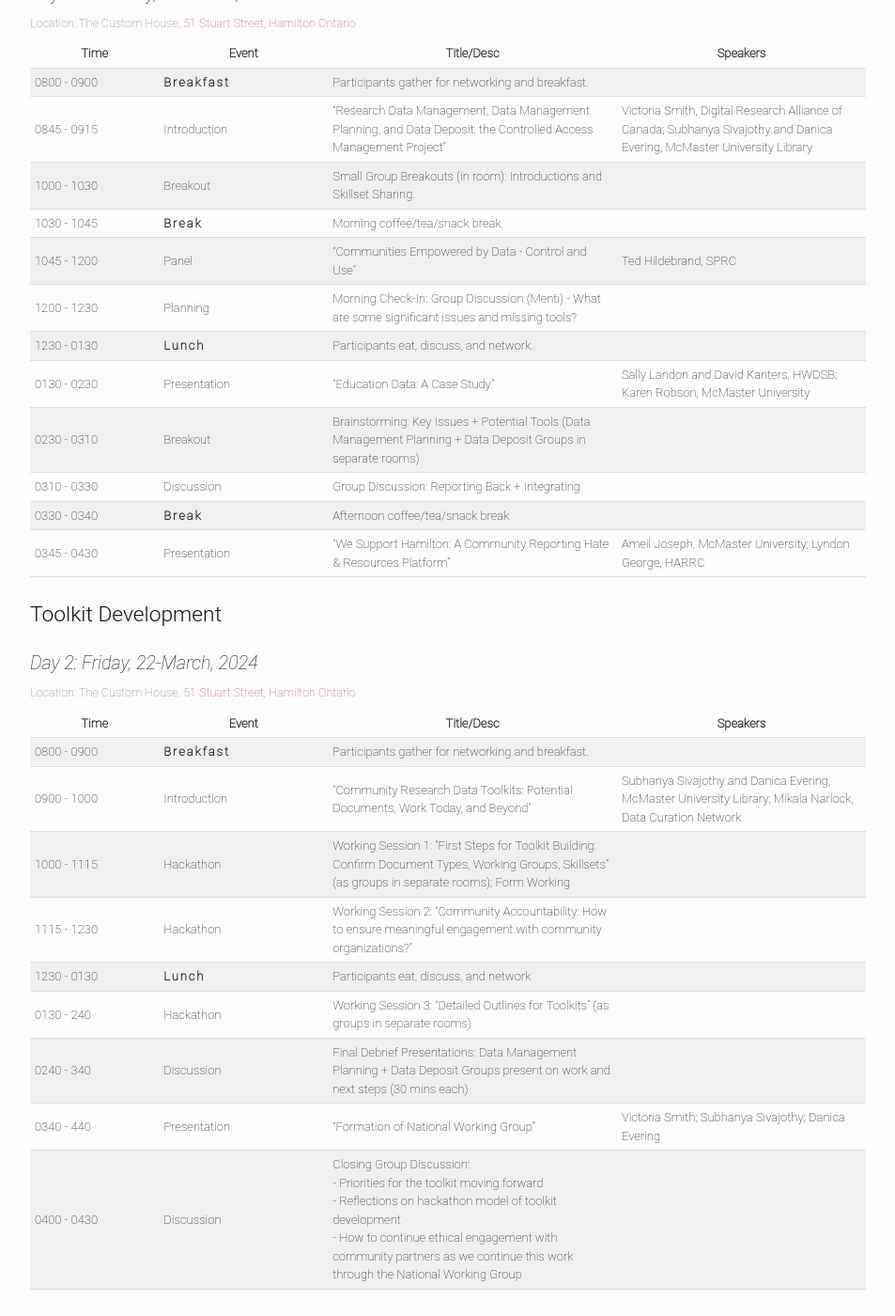
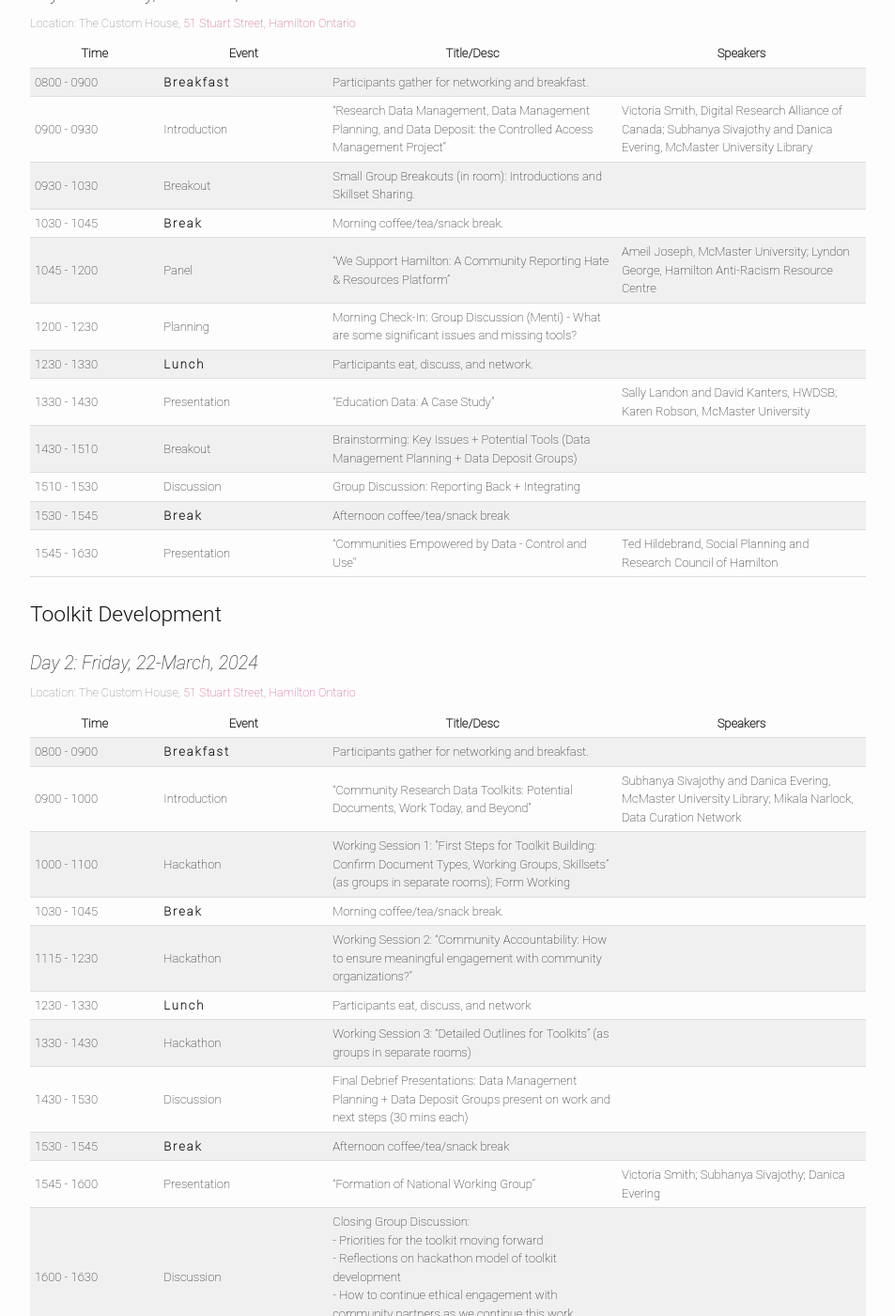
Before and after one commit to Community-Data-Toolkits-Workshop/CDTW, a Jekyll site: the page built from agenda.md, in a window 1280 px wide and 1400 px high, scrolled down 399 px. Shown: the whole window at 94% size, without its empty margins (163-1116 px from the left). Built offline with Jekyll 4.4.1, drawn with Linux system fonts in a browser that asks for light colours.

Commit message:
Update agenda.md

```diff
--- a/agenda.md
+++ b/agenda.md
@@ -37,13 +37,13 @@
 	<td></td>
     </tr>
     <tr>
-        <td>0845 - 0915</td>
+        <td>0900 - 0930</td>
         <td>Introduc&shy;tion</td>
 	<td>“Research Data Management, Data Management Planning, and Data Deposit: the Controlled Access Management Project”</td>
 	<td>Victoria Smith, Digital Research Alliance of Canada; Subhanya Sivajothy and Danica Evering, McMaster University Library</td>
     </tr>
     <tr>
-    	<td>1000 - 1030</td>
+    	<td>0930 - 1030</td>
     	<td>Break&shy;out</td>
     	<td>Small Group Breakouts (in room): Introductions and Skillset Sharing.</td>
 		<td></td>
@@ -57,8 +57,8 @@
     <tr>
 	<td>1045 - 1200</td>
     	<td>Panel</td>
-    	<td>“Communities Empowered by Data - Control and Use” </td>
-		<td>Ted Hildebrand, SPRC</td>
+    	<td>“We Support Hamilton: A Community Reporting Hate & Resources Platform” </td>
+		<td>Ameil Joseph, McMaster University; Lyndon George, Hamilton Anti-Racism Resource Centre</td>
     </tr>
     <tr>
 	<td>1200 - 1230</td>
@@ -67,40 +67,40 @@
 		<td></td>
     </tr>
     <tr>
-        <td>1230 - 0130</td>
+        <td>1230 - 1330</td>
         <td><strong>Lunch</strong></td>
 	<td>Participants eat, discuss, and network.</td>
 		<td></td>
     </tr>
 	    <tr>
-        <td>0130 - 0230</td>
+        <td>1330 - 1430</td>
         <td>Presen&shy;tation</td>
 	<td>“Education Data: A Case Study"</td>
 	<td>Sally Landon and David Kanters, HWDSB; Karen Robson, McMaster University</td>
     </tr>
 		    <tr>
-        <td>0230 - 0310</td>
+        <td>1430 - 1510</td>
         <td>Breakout</td>
-	<td>Brainstorming: Key Issues + Potential Tools (Data Management Planning + Data Deposit Groups in separate rooms)</td>
+	<td>Brainstorming: Key Issues + Potential Tools (Data Management Planning + Data Deposit Groups)</td>
 		<td></td>
     </tr>
 		    <tr>
-        <td>0310 - 0330</td>
+        <td>1510 - 1530</td>
         <td>Discus&shy;sion</td>
 	<td>Group Discussion: Reporting Back + Integrating</td>
 		<td></td>
     </tr>
 		    <tr>
-        <td>0330 - 0340</td>
+        <td>1530 - 1545</td>
         <td><strong>Break</strong></td>
 	<td>Afternoon coffee/tea/snack break</td>
 	<td></td>
     </tr>
 			    <tr>
-        <td>0345 - 0430</td>
+        <td>1545 - 1630</td>
         <td>Presen&shy;tation</td>
-	<td>“We Support Hamilton: A Community Reporting Hate & Resources Platform”</td>
-		<td>Ameil Joseph, McMaster University; Lyndon George, HARRC</td>
+	<td>“Communities Empowered by Data - Control and Use"</td>
+		<td>Ted Hildebrand, Social Planning and Research Council of Hamilton</td>
     </tr>
 </tbody>
 </table>
@@ -134,11 +134,17 @@
 		<td>Subhanya Sivajothy and Danica Evering, McMaster University Library; Mikala Narlock, Data Curation Network</td>
     </tr>
     <tr>
-    	<td>1000 - 1115</td>
+    	<td>1000 - 1100</td>
     	<td>Hack&shy;athon</td>
     	<td>Working Session 1: "First Steps for Toolkit Building: Confirm Document Types, Working Groups, Skillsets” (as groups in separate rooms); Form Working
 		</td>
 		<td></td>
+    </tr>
+    <tr>
+    	<td>1030 - 1045</td>
+    	<td><strong>Break</strong></td>
+    	<td>Morning coffee/tea/snack break.</td>
+			<td></td>
     </tr>
 	    <tr>
     	<td>1115 - 1230</td>
@@ -149,31 +155,37 @@
 		<td></td>
     </tr>
     <tr>
-	<td>1230 - 0130</td>
+	<td>1230 - 1330</td>
 	<td><strong>Lunch</strong></td>
     	<td>Participants eat, discuss, and network </td>
 			<td></td>
     </tr>
 	    <tr>
-	<td>0130 - 240</td>
+	<td>1330 - 1430</td>
 	<td>Hack&shy;athon</td>
     	<td>Working Session 3: “Detailed Outlines for Toolkits” (as groups in separate rooms)</td>
 			<td></td>
     </tr>
 	    <tr>
-	<td>0240 - 340</td>
+	<td>1430 - 1530</td>
 	<td>Discus&shy;sion</td>
     	<td>Final Debrief Presentations: Data Management Planning + Data Deposit Groups present on work and next steps (30 mins each) </td>
 			<td></td>
     </tr>
+    <tr>
+        <td>1530 - 1545</td>
+        <td><strong>Break</strong></td>
+	<td>Afternoon coffee/tea/snack break</td>
+	<td></td>
+    </tr>
 		    <tr>
-	<td>0340 - 440</td>
+	<td>1545 - 1600</td>
 	<td>Presen&shy;tation</td>
     	<td>“Formation of National Working Group”</td>
 		<td>Victoria Smith; Subhanya Sivajothy; Danica Evering</td>
     </tr>
 			    <tr>
-	<td>0400 - 0430</td>
+	<td>1600 - 1630</td>
 	<td>Discus&shy;sion</td>
     	<td>Closing Group Discussion:<br>
 
```
